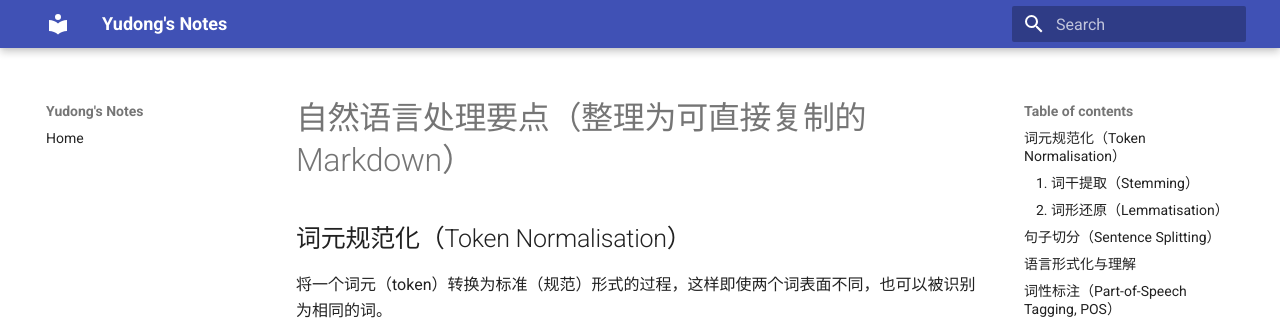
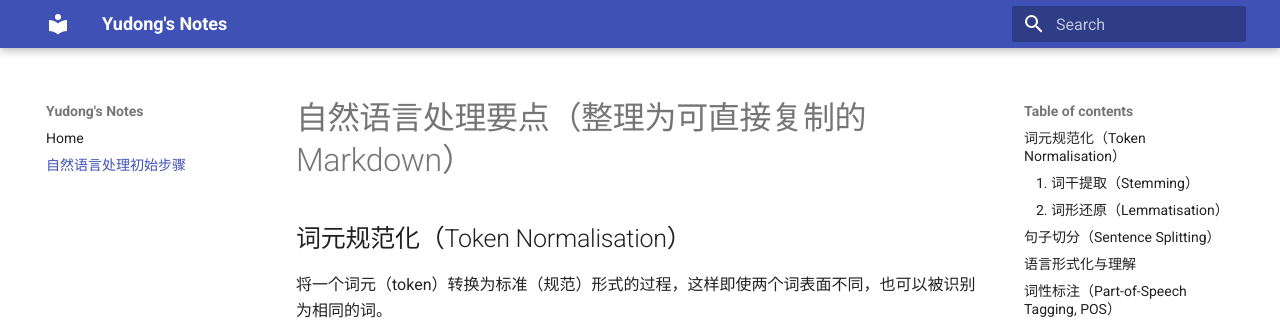
Before and after one commit to Yud01/Study-noes, an MkDocs documentation site: the page built from docs/自然语言处理初始步骤.md, in a window 1280 px wide. Shown: the top 327 px of the page. Built offline with MkDocs 1.6.1 and Material for MkDocs 9.7.7, drawn with Linux system fonts in a browser that asks for light colours.

Commit message:
Update mkdocs.yml

```diff
--- a/mkdocs.yml
+++ b/mkdocs.yml
@@ -5,3 +5,4 @@ plugins:
   - search
 nav:
   - Home: index.md
+  - "自然语言处理初始步骤": 自然语言处理初始步骤.md
```
